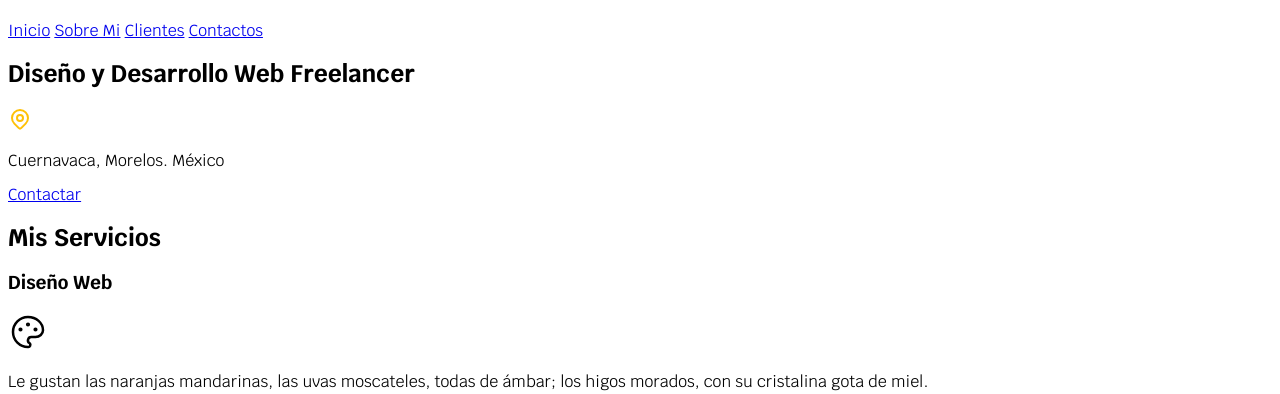
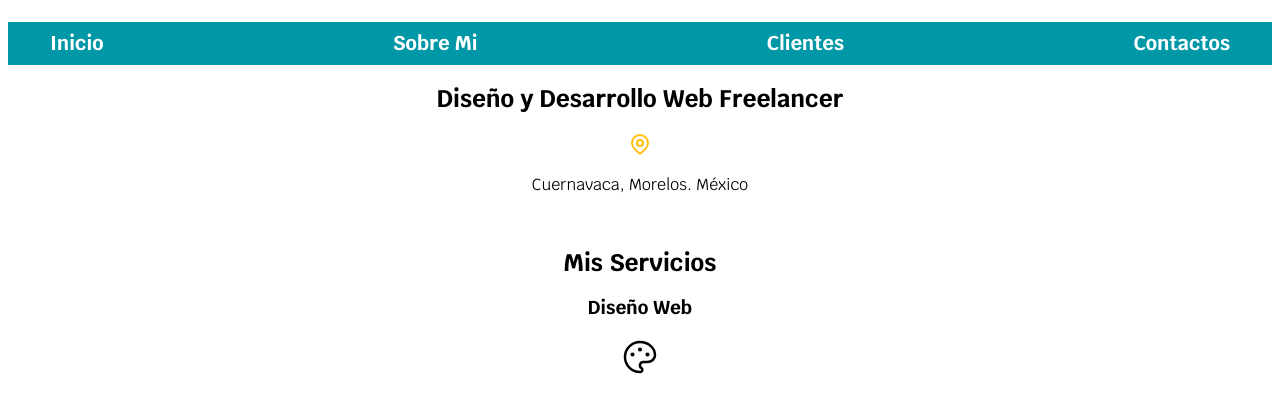
Before and after one commit to ArturoHDZG/FreelanceWeb, a plain HTML site: page index.html in a window 1280 px wide. Shown: the part 73-467 px from the top of the page. Drawn offline with Linux system fonts and the light colour scheme.

Commit message:
style.css: Header&Nav

```diff
--- a/css/style.css
+++ b/css/style.css
@@ -1,4 +1,4 @@
-/* Paleta de colores y fuente */
+/* Paleta de colores y fuentes */
 :root {
     --blanco: #ffffff;
     --oscuro: #212121;
@@ -9,21 +9,49 @@
     font-family: 'Krub', sans-serif;
 }
 
-/* Establece 10px = 1rem */
+/* Estilos generales */
 html {
-    font-size: 62.5%;
+    font-size: 62.5%; /* Establece 10px = 1rem */
 }
 
 body {
-    font-size: 16px;
+    font-size: 16px; /* Establece 10px = 1rem */
+    text-align: center;
 }
 
-/* Estilo Header */
+a {
+    color: var(--blanco);
+    text-decoration: none;
+}
+
+a:hover {
+    background-color: var(--primario);
+    color: var(--oscuro);
+}
+
+/* Estilo del Header */
 h1 {
-    text-align: center;
     font-size: 3.8rem;
 }
 
 span {
     font-size: 2rem;
 }
+
+/* Navegación del Body */
+nav {
+    display: flex; /* Habilita Flexbox */
+    margin: 0 auto;
+    justify-content: space-between;
+    width: 120rem;
+}
+
+nav a {
+    font-size: 2rem;
+    font-weight: bold;
+    padding: 1rem; /* Padding: Rellena de afuera hacia dentro */
+}
+
+.container { /* Contenedor para rellenar el background */
+    background-color: var(--secundario);
+}
--- a/index.html
+++ b/index.html
@@ -18,12 +18,14 @@
     <header>
         <h1>Arturo Hernández Garza <span>Freelancer</span></h1>
     </header>
+    <div class="container">
         <nav>
             <a href="#">Inicio</a>
             <a href="#">Sobre Mi</a>
             <a href="#">Clientes</a>
             <a href="#">Contactos</a>
         </nav>
+    </div>
     <section>
         <h2>Diseño y Desarrollo Web Freelancer</h2>
         <svg xmlns="http://www.w3.org/2000/svg" class="icon     icon-tabler icon-tabler-map-pin" width="24" height="24"
```
Lines whose indentation alone changed are shown as unchanged.
